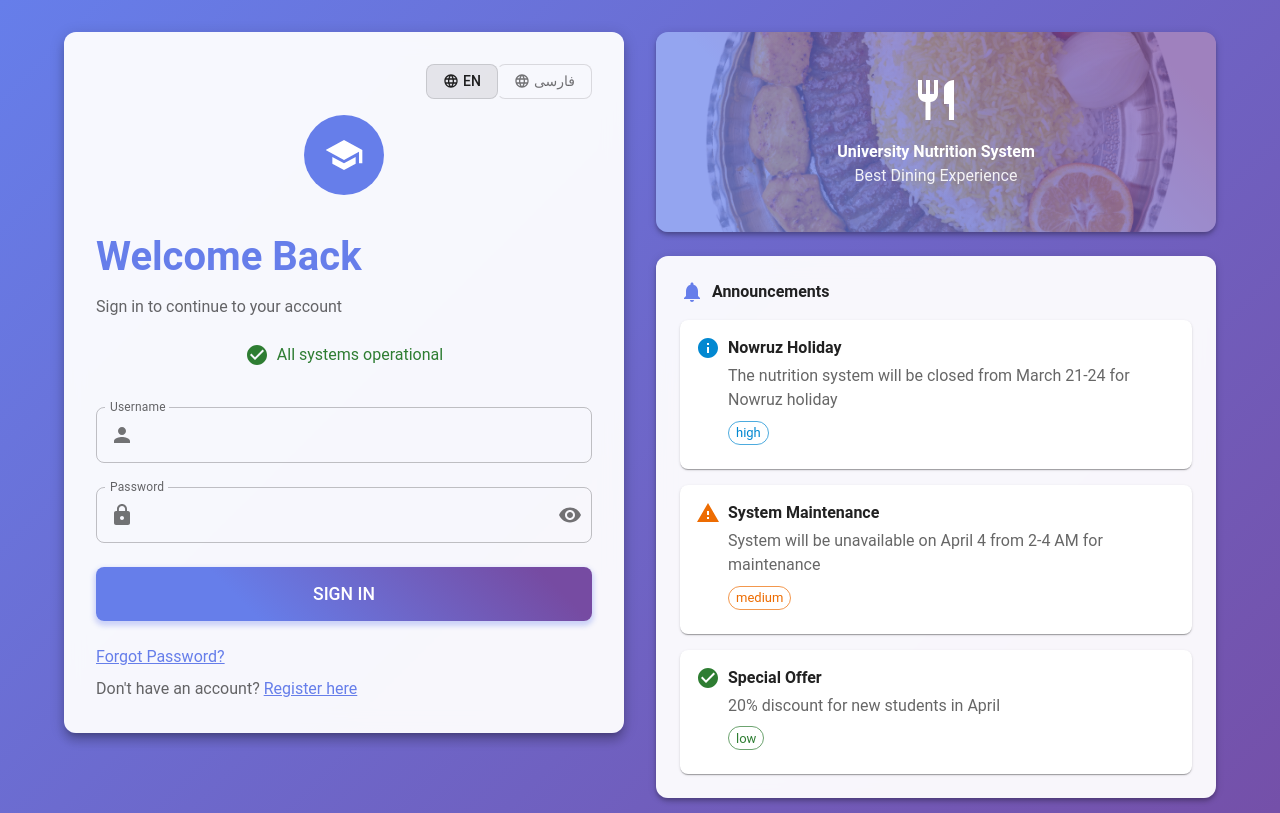
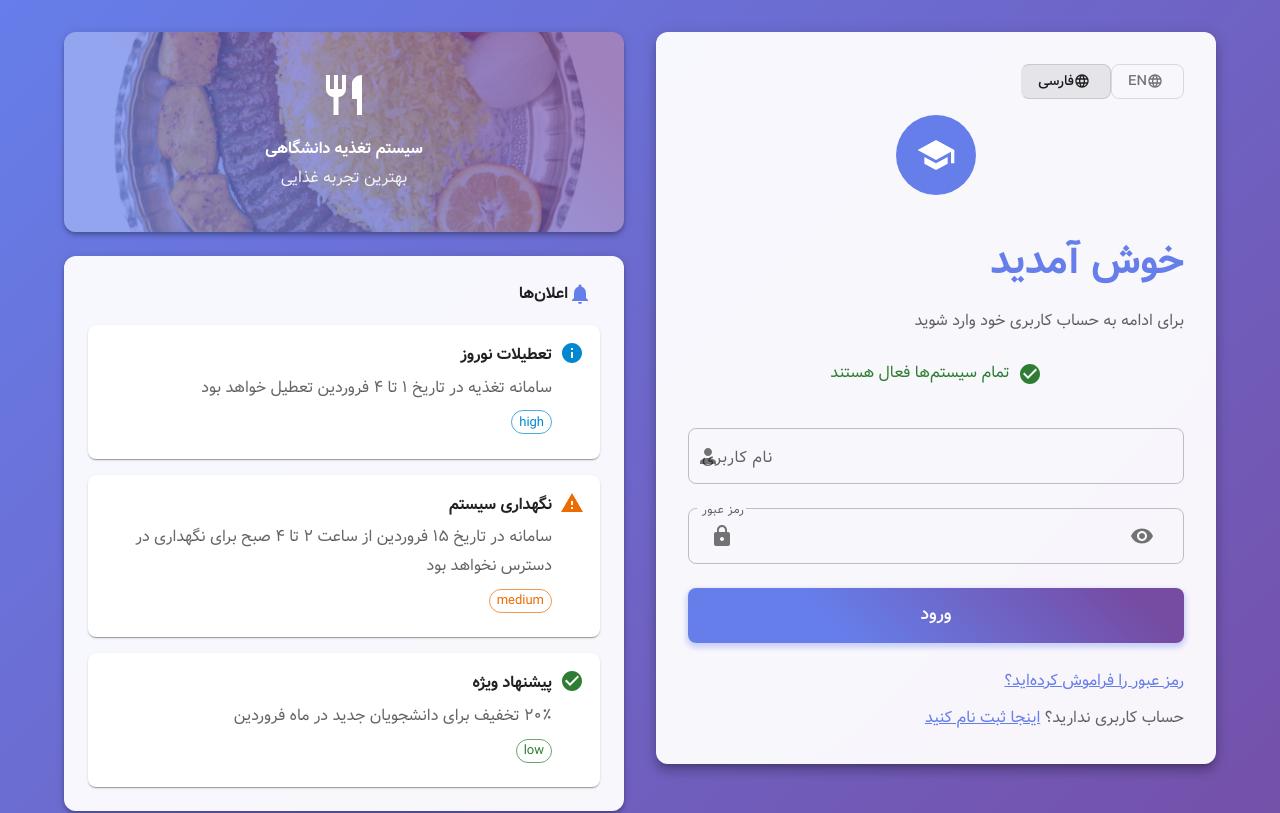
Before and after one commit to CiviTech-Global/university-nutrition-system, a React (Vite) app in the folder Client/: page /login in a window 1280 px wide. Shown: the top 813 px of the page. Built offline with nearby package versions, Linux system fonts and the light colour scheme.

Commit message:
Persian as default

```diff
--- a/Client/src/presentation/components/AuthLayout/index.tsx
+++ b/Client/src/presentation/components/AuthLayout/index.tsx
@@ -9,7 +9,7 @@ interface AuthLayoutProps {
 }
 
 const AuthLayout = ({ children }: AuthLayoutProps) => {
-  const [language, setLanguage] = useState<Language>("en");
+  const [language, setLanguage] = useState<Language>("fa");
 
   // Load language preference from localStorage
   useEffect(() => {
@@ -18,8 +18,8 @@ const AuthLayout = ({ children }: AuthLayoutProps) => {
       setLanguage(savedLanguage);
     } else {
       // Set default language if none is saved
-      setLanguage("en");
-      localStorage.setItem("language", "en");
+      setLanguage("fa");
+      localStorage.setItem("language", "fa");
     }
   }, []);
 
--- a/Client/src/presentation/components/Layout/index.tsx
+++ b/Client/src/presentation/components/Layout/index.tsx
@@ -37,7 +37,7 @@ interface LayoutProps {
 const Layout = ({ children }: LayoutProps) => {
   const [mobileDrawerOpen, setMobileDrawerOpen] = useState(false);
   const [desktopDrawerCollapsed, setDesktopDrawerCollapsed] = useState(false);
-  const [language, setLanguageState] = useState<LanguageType>("en");
+  const [language, setLanguageState] = useState<LanguageType>("fa");
   const [user, setUser] = useState<any>(null);
   const [darkMode, setDarkMode] = useState(false);
   const [showScrollTop, setShowScrollTop] = useState(false);
@@ -102,7 +102,7 @@ const Layout = ({ children }: LayoutProps) => {
     const currentUser = getCurrentUser();
     if (currentUser) {
       setUser(currentUser);
-      setLanguageState(currentUser.language || "en");
+      setLanguageState(currentUser.language || "fa");
 
       // Load saved preferences
       const savedDarkMode = localStorage.getItem("darkMode");
--- a/Client/src/presentation/components/Sidebar/index.tsx
+++ b/Client/src/presentation/components/Sidebar/index.tsx
@@ -58,7 +58,7 @@ interface SidebarProps {
 const Sidebar = ({
   collapsed = false,
   onToggleCollapse,
-  language = "en",
+  language = "fa",
   onLanguageChange,
   darkMode = false,
   onDarkModeToggle,
```
Also changed, not shown: Client/src/presentation/locales/README.md, Client/src/presentation/pages/Register/README.md.
